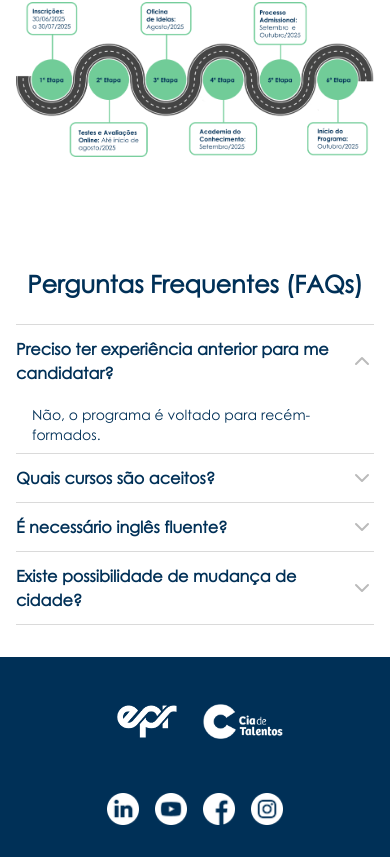
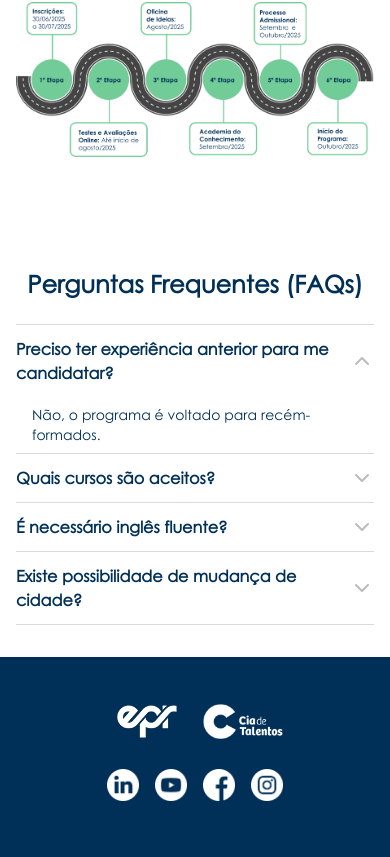
Before and after one commit to PhabloC/EPR, a Next.js app: page / in a window 390 px wide. Shown: the part 6600-7457 px from the top of the page. Built offline with nearby package versions, Linux system fonts and the light colour scheme.

Commit message:
Ajustando o footer

```diff
--- a/src/components/layout/Footer.jsx
+++ b/src/components/layout/Footer.jsx
@@ -4,9 +4,9 @@ export default function Footer() {
   return (
     <div
       className="flex flex-col sm:flex-row justify-between items-center w-full h-[200px]
-    sm:h-40 px-6 sm:px-20 md:px-40 py-6 bg-[#003057] gap-2 sm:gap-0 pb-8"
+    sm:h-[200px]  px-6 sm:px-20 md:px-40 py-6 bg-[#003057] gap-2 sm:gap-0 "
     >
-      <div className="flex gap-4 justify-center items-center mb-4 sm:mb-0">
+      <div className="flex gap-4 justify-center items-center">
         <Image
           src="/logo2.png"
           alt="logo2"
@@ -22,7 +22,7 @@ export default function Footer() {
           className="w-[80px] h-[80px] sm:w-[120px] sm:h-[120px] md:w-[150px] md:h-[150px] object-contain mx-auto"
         />
       </div>
-      <div className="flex gap-4 justify-center items-center">
+      <div className="flex gap-4 justify-center items-center sm:pb-0 pb-8">
         <a
           href="https://www.linkedin.com/company/grupoepr/"
           target="_blank"
```
